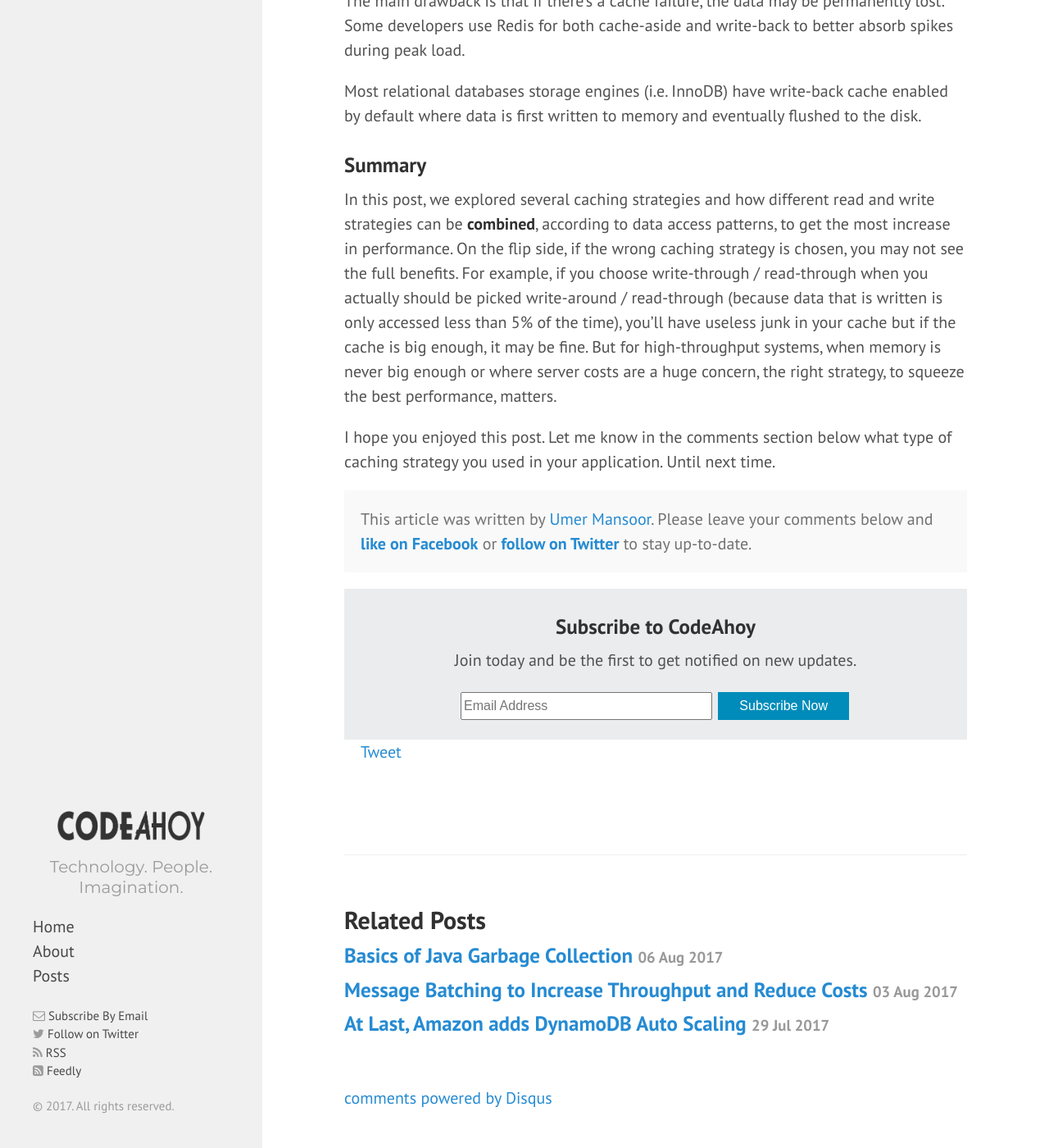
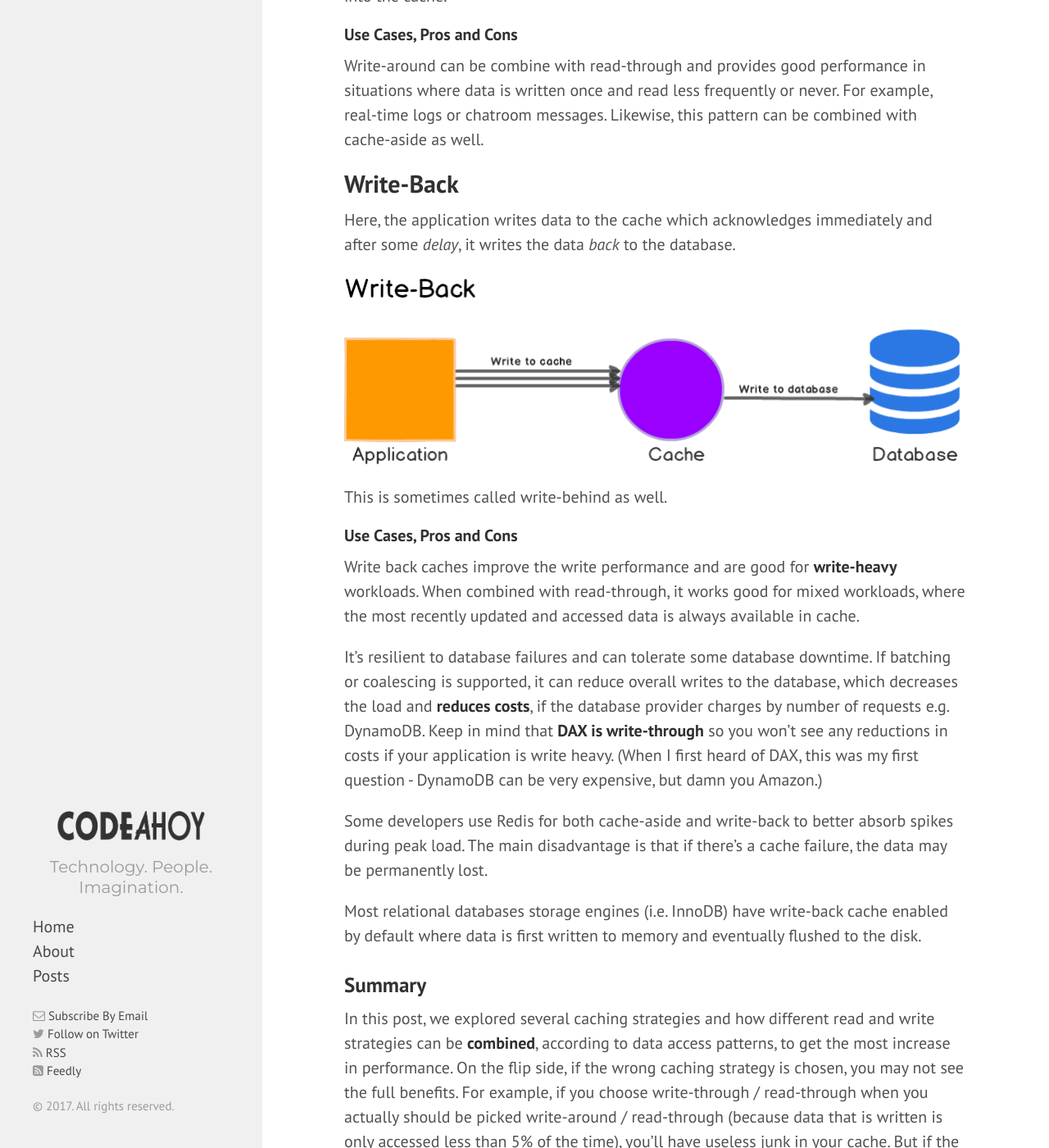
Before and after one commit to talk2viren/umermansoor.github.io, a Jekyll site: the page built from _posts/2017-08-11-caching-strategies-matter.md, in a window 1280 px wide and 1400 px high, scrolled down 4369 px. Shown: the whole window at 82% size. Built offline with Jekyll 4.4.1, drawn with Linux system fonts in a browser that asks for light colours; nearby versions of some CDN libraries; a script that is not in the unit is left out; comment, search, counter and statistics services are not loaded; some of the changed text lies outside the part shown.

Commit message:
image url and some text

```diff
--- a/_posts/2017-08-11-caching-strategies-matter.md
+++ b/_posts/2017-08-11-caching-strategies-matter.md
@@ -21,9 +21,9 @@
 
 ## Cache-Aside
 
-This is perhaps the most commonly used caching approach, at least in the projects that I worked on. The cache sits on the side and the application directly talks to both the cache and the database.
+This is perhaps the most commonly used caching approach, at least in the projects that I worked on. The cache sits on the *side* and the application directly talks to both the cache and the database.
 
-![cache-aside]({{ site.url }}/img/blogs/cache-aside.png)
+![cache-aside]({{ site.url }}/img/cache-aside.png)
 
 Here's what's happening:
 1. The application first checks the cache.
@@ -42,7 +42,7 @@
 
 Read-through cache sits in-line with the database. When there is a cache miss, it loads missing data from database, populates the cache and returns it to the application.
 
-![read-through]({{ site.url }}/img/blogs/read-through.png)
+![read-through]({{ site.url }}/img/read-through.png)
 
 Both cache-aside and read-through strategies load data lazily, that is, only when it is first read.
 
@@ -59,7 +59,7 @@
 
 In this write strategy, data is first written to the cache and then to the database. The cache sits in-line with the database and writes always go *through* the cache to the main database.
 
-![write-through]({{ site.url }}/img/blogs/write-through.png)
+![write-through]({{ site.url }}/img/write-through.png)
 
 #### Use Cases, Pros and Cons
 
@@ -79,7 +79,7 @@
 
 Here, the application writes data to the cache which acknowledges immediately and after some *delay*, it writes the data *back* to the database.
 
-![write-back]({{ site.url }}/img/blogs/write-back.png)
+![write-back]({{ site.url }}/img/write-back.png)
 
 This is sometimes called write-behind as well.
 
@@ -87,14 +87,14 @@
 
 Write back caches improve the write performance and are good for **write-heavy** workloads. When combined with read-through, it works good for mixed workloads, where the most recently updated and accessed data is always available in cache.
 
-It's resilient to database failures and can tolerate some database downtime. If batching or coalescing is supported, it can reduce overall writes to the database, which decreases the load and **reduces costs**, if the database provider charges by number of requests e.g. DynamoDB. Keep in mind that **DAX is write-through** so you won't see any reductions in costs if your application is write heavy. (When I first heard of DAX, this was my first question - DynamoDB can be very expensive, but damn you Amazon)
+It's resilient to database failures and can tolerate some database downtime. If batching or coalescing is supported, it can reduce overall writes to the database, which decreases the load and **reduces costs**, if the database provider charges by number of requests e.g. DynamoDB. Keep in mind that **DAX is write-through** so you won't see any reductions in costs if your application is write heavy. (When I first heard of DAX, this was my first question - DynamoDB can be very expensive, but damn you Amazon.)
 
-The main drawback is that if there's a cache failure, the data may be permanently lost. Some developers use Redis for both cache-aside and write-back to better absorb spikes during peak load.
+Some developers use Redis for both cache-aside and write-back to better absorb spikes during peak load. The main disadvantage is that if there's a cache failure, the data may be permanently lost.
 
 Most relational databases storage engines (i.e. InnoDB) have write-back cache enabled by default where data is first written to memory and eventually flushed to the disk.
 
 ### Summary
 
-In this post, we explored several caching strategies and how different read and write strategies can be **combined**, according to data access patterns, to get the most increase in performance. On the flip side, if the wrong caching strategy is chosen, you may not see the full benefits. For example, if you choose write-through / read-through when you actually should be picked write-around / read-through (because data that is written is only accessed less than 5% of the time), you'll have useless junk in your cache but if the cache is big enough, it may be fine. But for high-throughput systems, when memory is never big enough or where server costs are a huge concern, the right strategy, to squeeze the best performance, matters.
+In this post, we explored several caching strategies and how different read and write strategies can be **combined**, according to data access patterns, to get the most increase in performance. On the flip side, if the wrong caching strategy is chosen, you may not see the full benefits. For example, if you choose write-through / read-through when you actually should be picked write-around / read-through (because data that is written is only accessed less than 5% of the time), you'll have useless junk in your cache. But if the cache is big enough, it may be fine. But for high-throughput systems, when memory is never big enough or where server costs are a huge concern, the right strategy, to squeeze the best performance, matters.
 
-I hope you enjoyed this post. Let me know in the comments section below what type of caching strategy you used in your application. Until next time.
+I hope you enjoyed this post. Let me know in the comments section below which type of caching strategies you used in your projects. Until next time.
```
